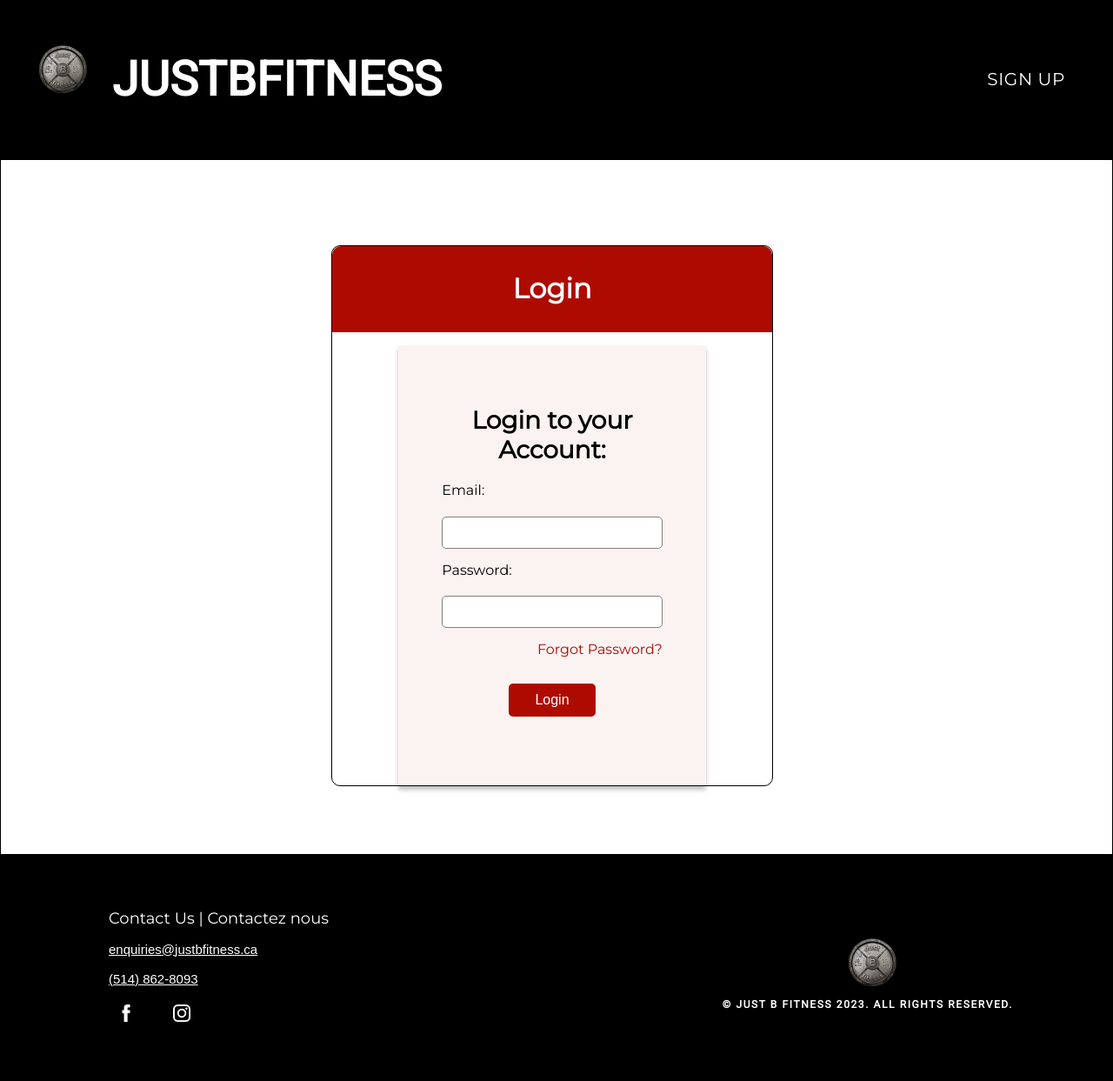
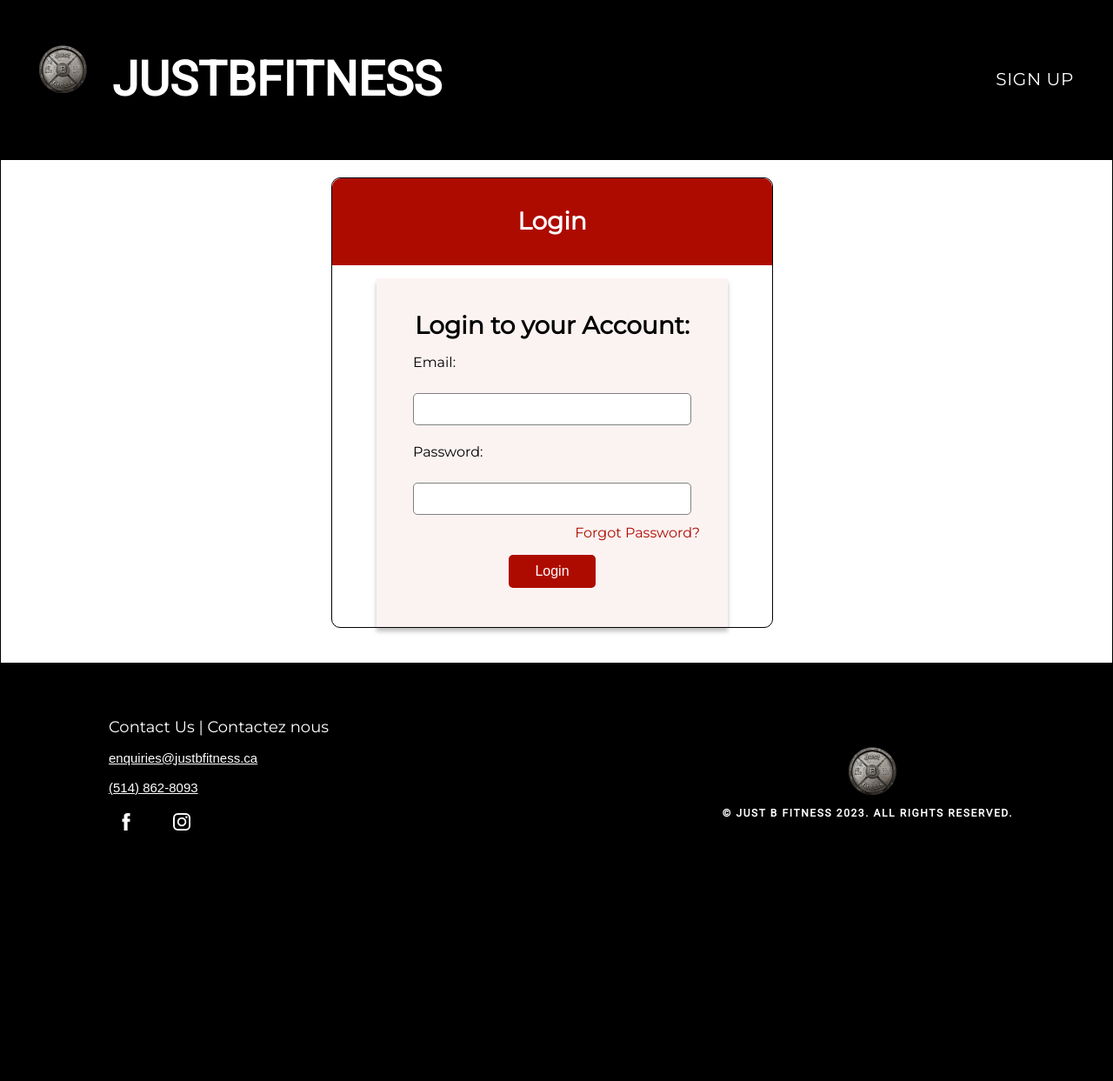
Before and after one commit to Nabil-Rn/System_Development_Project, a PHP site: page / in a window 1280 px wide. Shown: the whole page at 87% size. After the commit the page ends 955 px from the top, so only its background shows below. Run offline with PHP 8.4, Linux system fonts and the light colour scheme.

Commit message:
css adjusted

```diff
--- a/MVC/CSS/home.css
+++ b/MVC/CSS/home.css
@@ -21,9 +21,6 @@ header{
 	padding:15px 15px;
 }
 
-label {
-  padding:10px;
-}
 
 .header-container {
   margin: 0 auto;
@@ -87,11 +84,11 @@ label {
 
 
 /* container  */
-
 .container {
+  padding: 10px;
   width: 100%;
-  height: 100vh;
-  padding: 20px 10px 0px 0px;
+  height: auto;
+  padding: 20px 10px 40px 0px;
   background: white;
   border: 1px black solid;
   display: flex;
@@ -111,21 +108,9 @@ label {
 
 .login {
   width: 40%;
-  height: 80%;
+  height: auto;
   display: flex;
   flex-direction: column;
-  align-items: center;
-  border: 1px black solid;
-  position: relative;
-  border-radius: 10px;
-
-}
-
-.register {
-  width: 40%;
-  height: 80%;
-  display: flex;
-  flex-direction:row;
   align-items: center;
   border: 1px black solid;
   position: relative;
@@ -147,7 +132,7 @@ label {
 .title-text {
   max-width: 100%;
   color: white;
-  font-size: 2em;
+  font-size: 1.75em;
   font-family: 'Montserrat', sans-serif;
   font-weight: bolder;
   line-height: 1.2;
@@ -155,8 +140,8 @@ label {
 }
 
 .content {
-  height: 82%;
-  width: 70%;
+  height: 80%;
+  width: 80%;
   position: relative;
   box-shadow: 0px 5px 5px rgba(0, 0, 0, 0.25);
   background-color: #fbf3f2;
@@ -164,7 +149,8 @@ label {
   display: flex;
   flex-direction: column;
   justify-content: space-evenly;
-  padding: 50px;
+  padding: 32px;
+  padding-bottom: 30px;
 }
 
 .content label {
@@ -174,7 +160,7 @@ label {
   font-family: 'Montserrat', sans-serif;
   text-decoration: none;
   text-align: start;
-  padding: 10x;
+  padding: 10px;
 }
 
 .content a {
@@ -198,11 +184,12 @@ label {
   line-height: 21px;
   font-size: 16px;
   font-family: 'Montserrat', sans-serif;
+  padding: 10px;
 }
 
 .input-box {
   width: 100%;
-  padding: 1x;
+  padding: 10px;
 }
 
 
```
